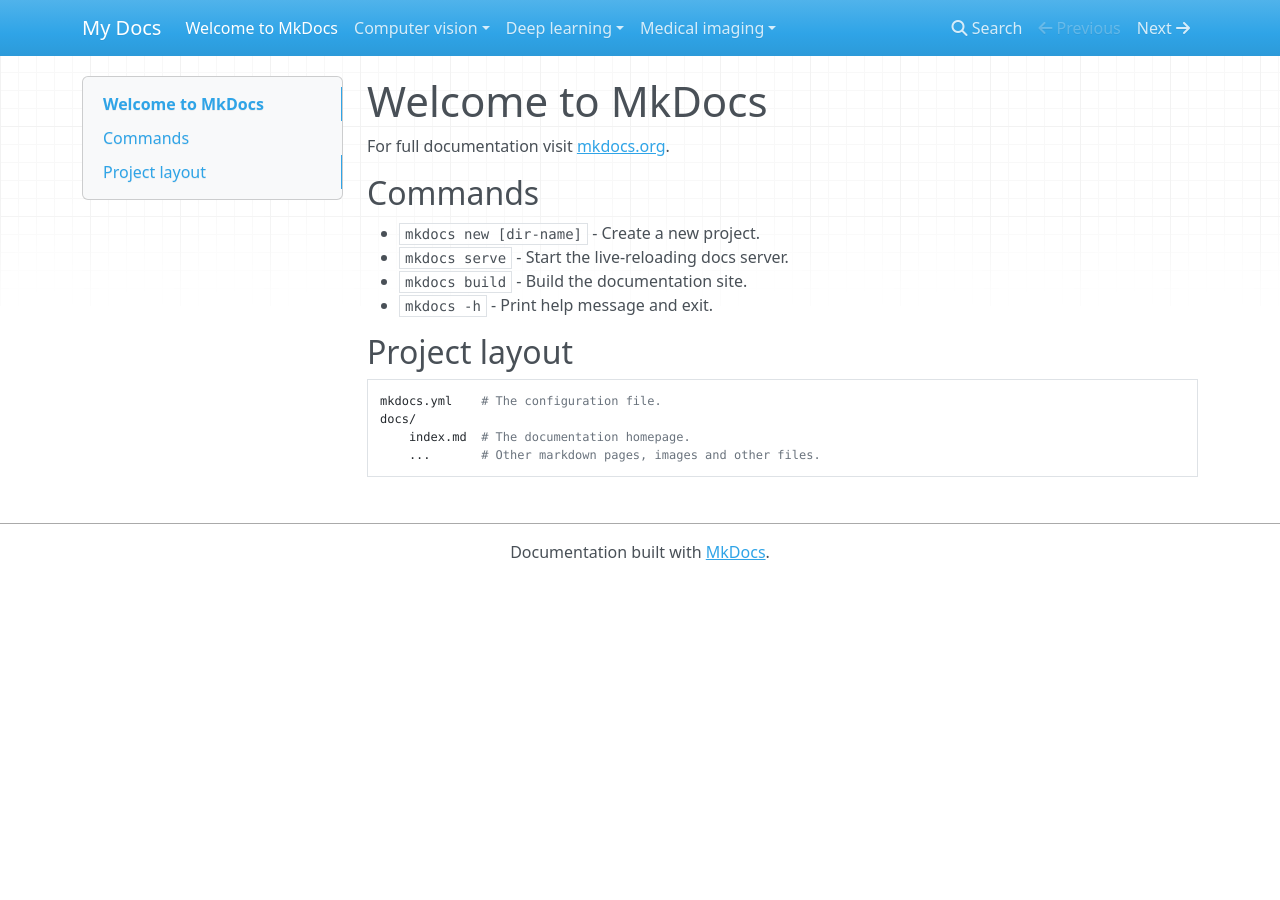
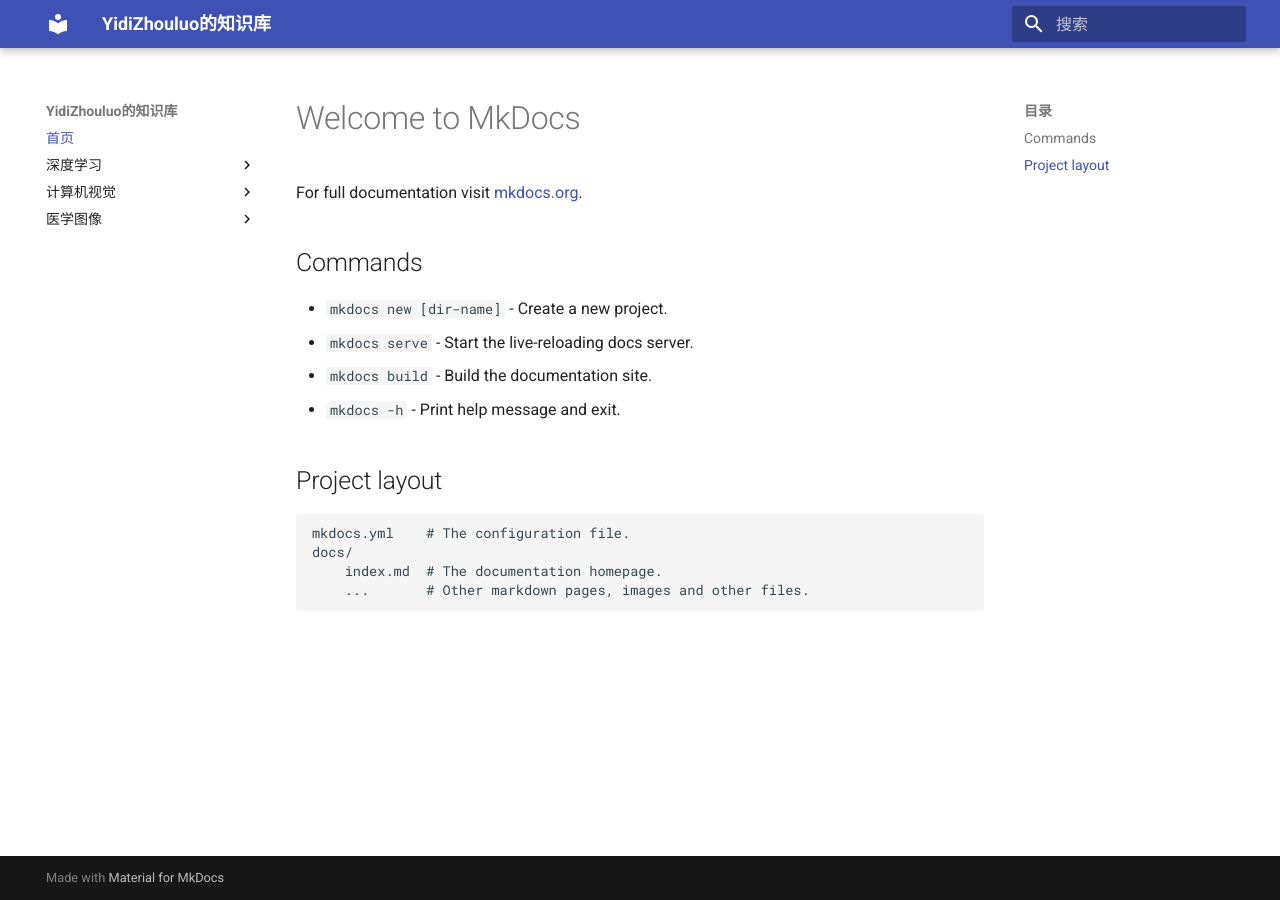
Before and after one commit to ZhouluoLab/ZhouluoLab-knowledge, an MkDocs documentation site: the page built from docs/index.md, in a window 1280 px wide. Built offline with MkDocs 1.6.1 and Material for MkDocs 9.7.7, drawn with Linux system fonts in a browser that asks for light colours; nearby versions of some CDN libraries.

Commit message:
Configure Material for MkDocs

```diff
--- a/mkdocs.yml
+++ b/mkdocs.yml
@@ -1 +1,15 @@
-site_name: My Docs
+site_name: YidiZhouluo的知识库
+site_url: https://YidiZhouluo.github.io/YidiZhouluo-knowledge/
+
+theme:
+  name: material
+  language: zh
+
+nav:
+  - 首页: index.md
+  - 深度学习:
+      - 总览: deep-learning/index.md
+  - 计算机视觉:
+      - 总览: computer-vision/index.md
+  - 医学图像:
+      - 总览: medical-imaging/index.md
```
